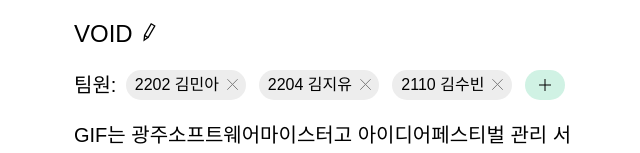
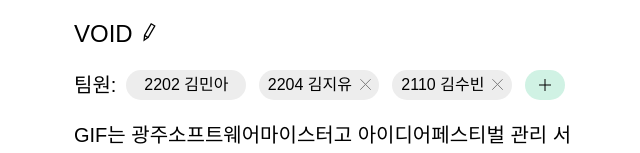
Before and after one commit to VOID-GSM/GIF_Client, a Next.js app: page / in a window 1280 px wide. Shown: the part 424-577 px from the top of the page, without its empty margins (316-956 px from the left). Built offline with nearby package versions, Linux system fonts and the light colour scheme.

Commit message:
refactor: 리더 역할 팀원 삭제 불가능, 팀원 추가 모달에서 리더 역할 안띄우기

```diff
--- a/src/widget/main/ui/MemberList.tsx
+++ b/src/widget/main/ui/MemberList.tsx
@@ -28,7 +28,7 @@ export default function MemberList({
       const isAlreadyMember = members.some((m) => m.studentId === c.studentId);
       const matchesSearch =
         c.name.toLowerCase().includes(normalized) || c.studentId.includes(normalized);
-      return !isAlreadyMember && matchesSearch;
+      return !isAlreadyMember && matchesSearch && c.role !== 'LEADER';
     });
   }, [availableMembers, members, search]);
 
@@ -72,7 +72,7 @@ export default function MemberList({
             className="w-[120px] h-[30px] bg-high-emphasis rounded-[20px] flex items-center justify-center font-medium gap-2"
           >
             {m.studentId} {m.name}
-            {editable && (
+            {editable && m.role !== 'LEADER' && (
               <button type="button" onClick={() => handleRemove(m.studentId)}>
                 <Deleted />
               </button>
```
